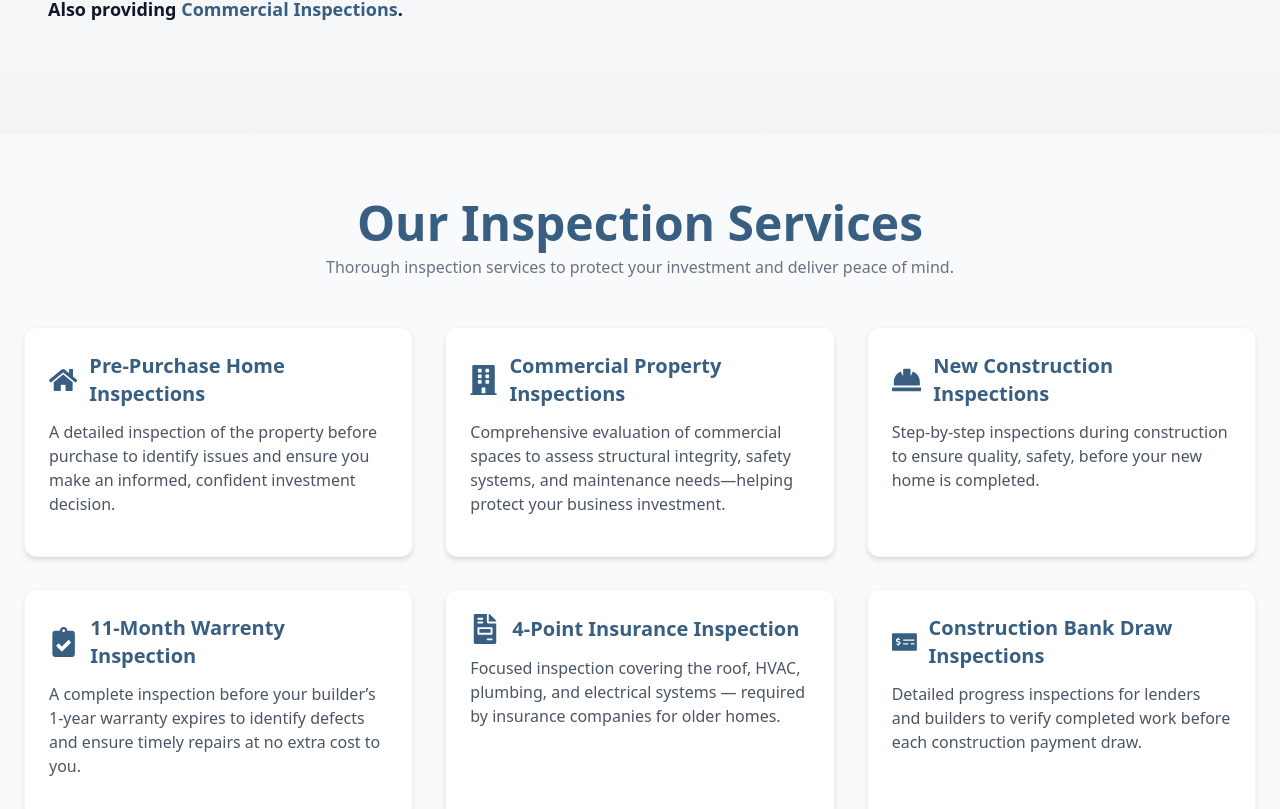
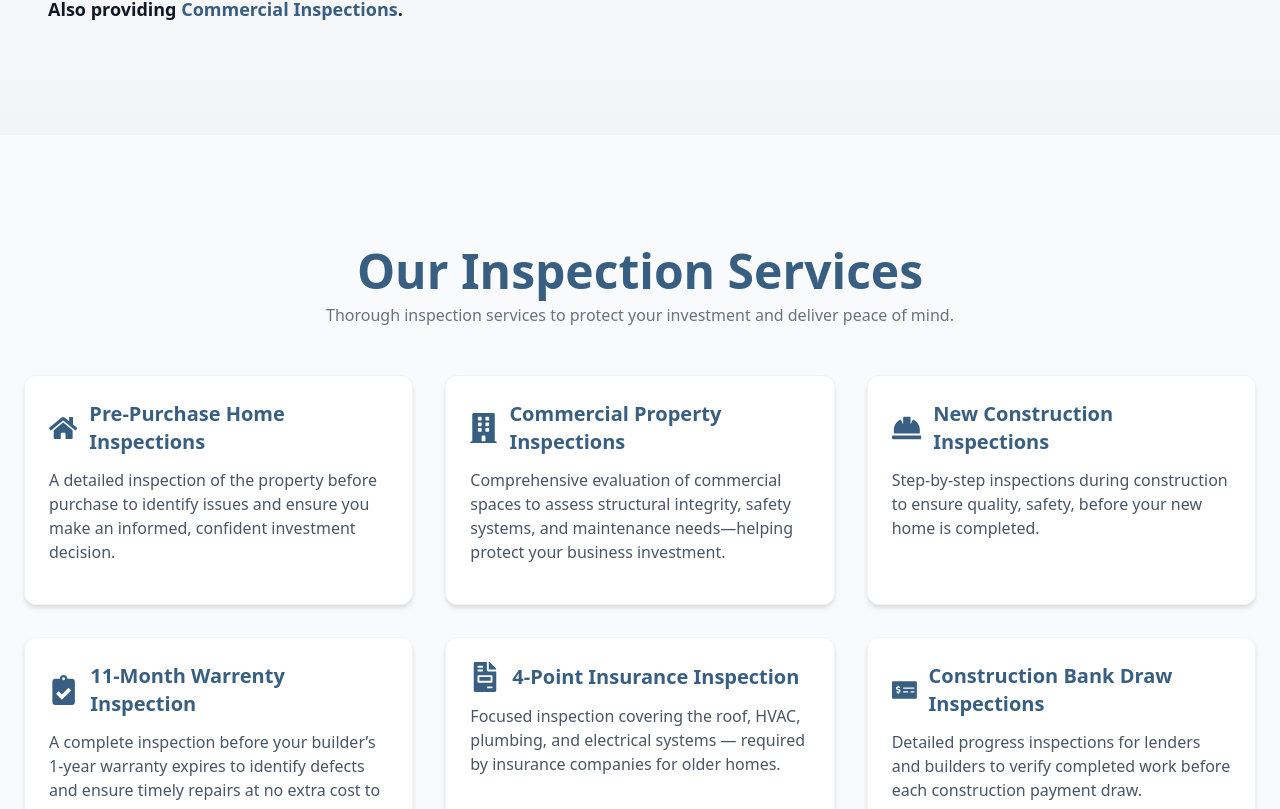
Before and after one commit to itrigerinnovationspvtltd/cw-inspections, a React (Vite) app: page / in a window 1280 px wide. Shown: the part 1789-2598 px from the top of the page. Built offline with nearby package versions, Linux system fonts and the light colour scheme.

Commit message:
Serivces section paadding fixed

```diff
--- a/src/components/Services.jsx
+++ b/src/components/Services.jsx
@@ -56,7 +56,7 @@ const services = [
 
 const Services = () => {
   return (
-    <section id="services" className="py-16 bg-gray-50">
+    <section id="services" className="py-28 bg-gray-50">
       <div className="container mx-auto px-6 text-center">
         {/* Header */}
         <h2 className="text-2xl sm:text-5xl font-bold text-[#385f82] mb-2">
```
